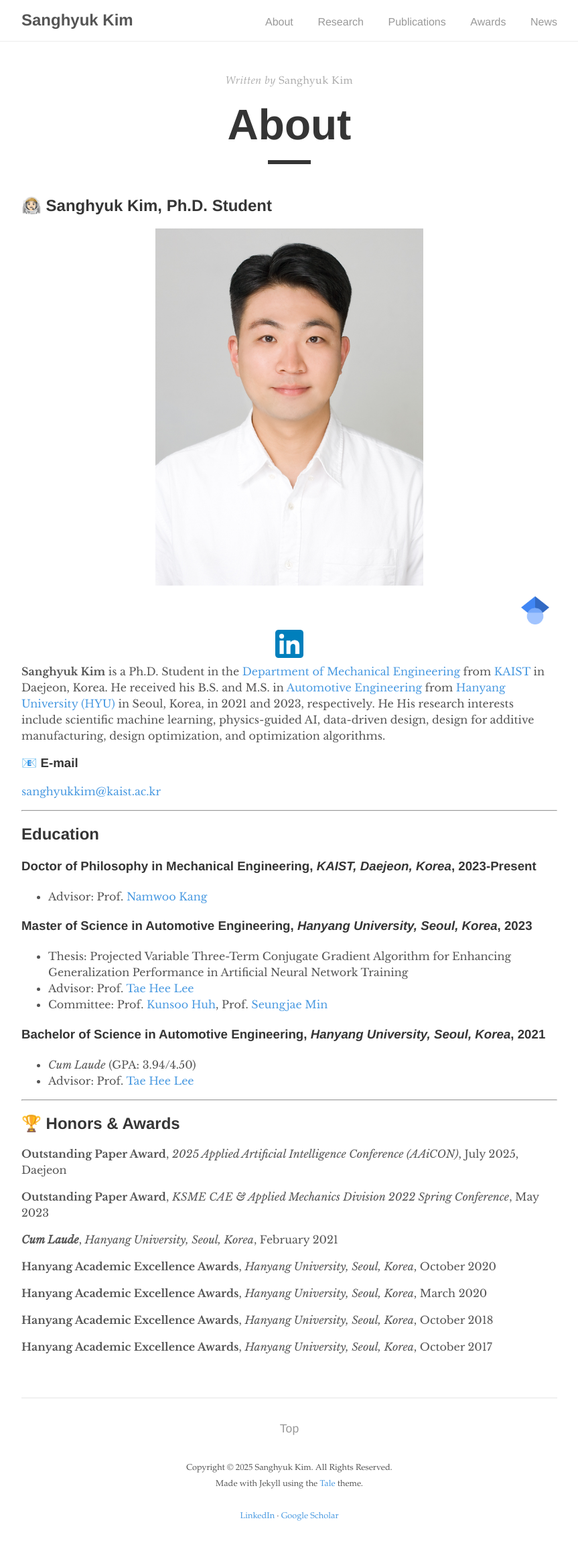
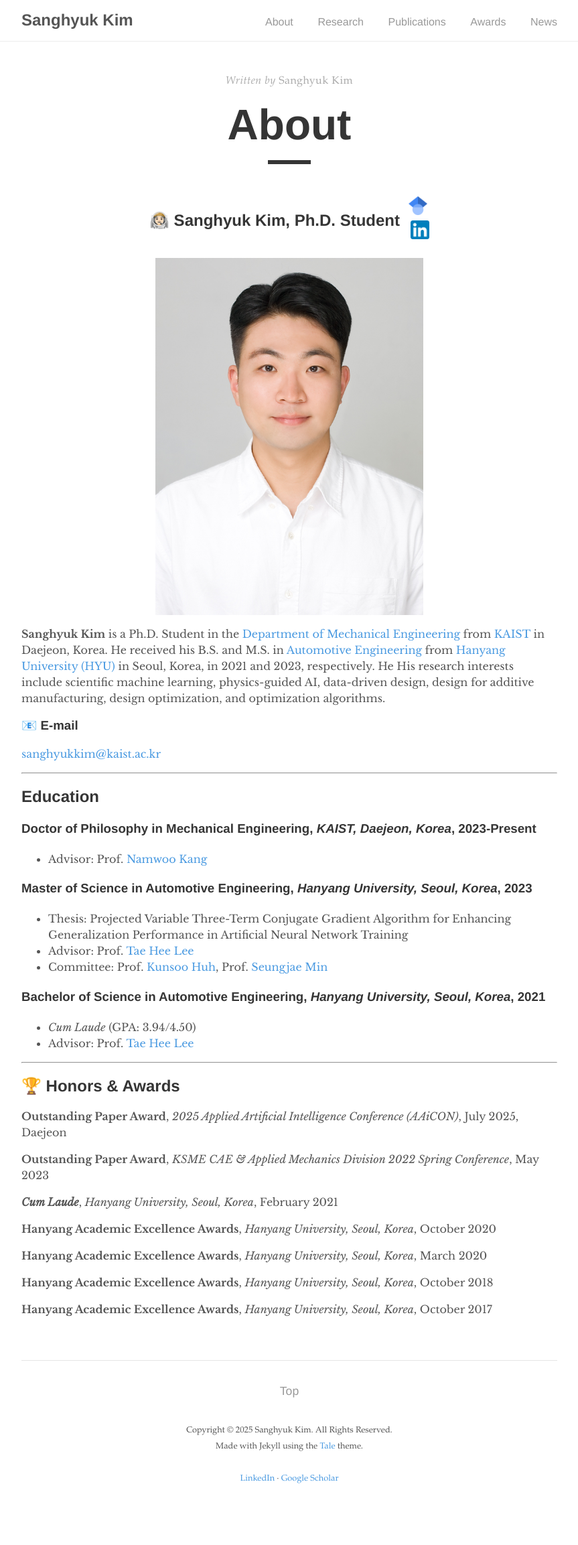
Before and after one commit to kim-sanghyuk/kim-sanghyuk.github.io, a Jekyll site: the page built from _pages/about.md, in a window 1280 px wide. Shown: the whole page at 67% size, without its empty margins (208-1071 px from the left). Built offline with Jekyll 4.4.1, drawn with Linux system fonts in a browser that asks for light colours; after the commit the page ends 2250 px from its top, so only the background shows below that.

Commit message:
Update about.md

```diff
--- a/_pages/about.md
+++ b/_pages/about.md
@@ -6,18 +6,19 @@ permalink: /about/
 published: true
 ---
 
-## 👨🏻‍🚀 Sanghyuk Kim, Ph.D. Student
+<h2 style="display: flex; align-items: center; justify-content: center; gap: 10px;">
+  👨🏻‍🚀 Sanghyuk Kim, Ph.D. Student
+  <span>
+    <a href="https://scholar.google.com/citations?user=RpcCyLQAAAAJ&hl=en" target="_blank">
+      <img src="/images/google_scholar_icon.png" alt="Google Scholar" width="28" style="vertical-align: middle;">
+    </a>
+    <a href="https://www.linkedin.com/in/kim-sanghyuk/" target="_blank">
+      <img src="/images/linkedin_icon.png" alt="LinkedIn" width="28" style="vertical-align: middle; margin-left: 6px;">
+    </a>
+  </span>
+</h2>
 
 ![SanghyukKim](/images/SanghyukKim.jpg){: width="50%" height="50%"}
-
-<div style="text-align: center;">
-  <a href="https://scholar.google.com/citations?user=RpcCyLQAAAAJ&hl=en" target="_blank">
-    <img src="/images/google_scholar_icon.png" alt="Google Scholar" width="42" style="margin-right: 12px; vertical-align: middle;">
-  </a>
-  <a href="https://www.linkedin.com/in/kim-sanghyuk/" target="_blank">
-    <img src="/images/linkedin_icon.png" alt="LinkedIn" width="42" style="vertical-align: middle;">
-  </a>
-</div>
 
 **Sanghyuk Kim** is a Ph.D. Student in the [Department of Mechanical Engineering](https://me.kaist.ac.kr/eng/main/main.html) from [KAIST](https://www.kaist.ac.kr/) in Daejeon, Korea. He received his B.S. and M.S. in [Automotive Engineering](https://ae.hanyang.ac.kr/) from [Hanyang University (HYU)](https://www.hanyang.ac.kr/) in Seoul, Korea, in 2021 and 2023, respectively. He His research interests include scientific machine learning, physics-guided AI, data-driven design, design for additive manufacturing, design optimization, and optimization algorithms.
 
```
